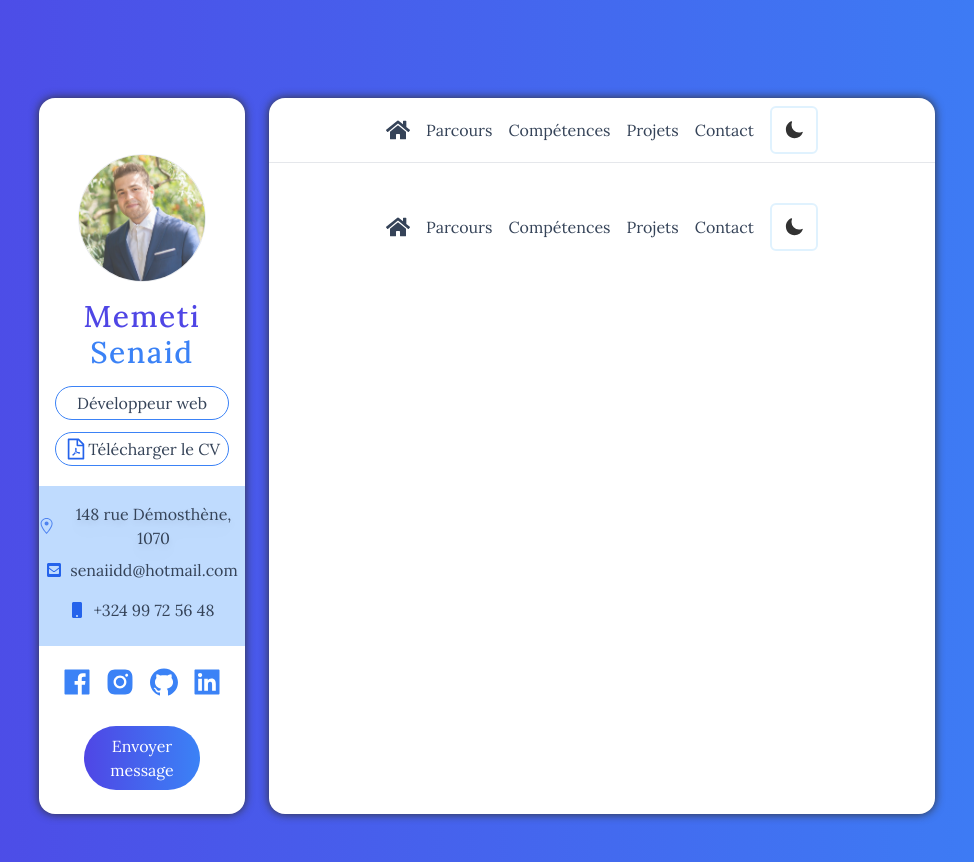
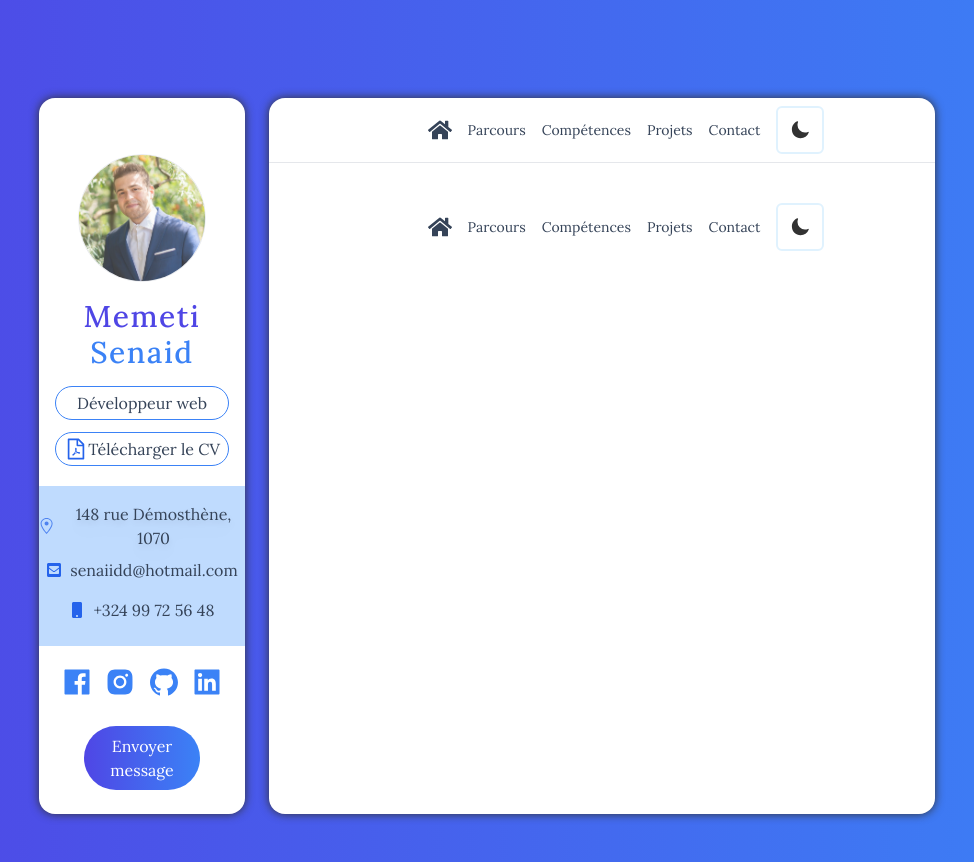
Before and after one commit to Cherif436/Senaid-memeti, a Next.js app: page /Layouts in a window 1280 px wide. Shown: the whole page, without its empty margins (153-1127 px from the left). Built offline with nearby package versions, Linux system fonts and the light colour scheme.

Commit message:
Update Layouts.tsx

```diff
--- a/pages/Layouts.tsx
+++ b/pages/Layouts.tsx
@@ -21,7 +21,19 @@ const Layouts = () => {
     animate={{ opacity: 1 }}
     exit={{ opacity: 0 }}
     transition={{ duration: 1 }} className="overflow-y-scroll">
-      <nav className="flex items-center justify-center overflow-x-auto text-md">
+      <nav className="flex items-center justify-center overflow-x-auto text-md sm:text-sm xs:text-xs">
+        <Link href="/" className="p-1">
+        </Link>
+        <Link href="/" className="p-1">
+        </Link>
+        <Link href="/" className="p-1">
+        </Link>
+        <Link href="/" className="p-1">
+        </Link>
+        <Link href="/" className="p-1">
+        </Link>
+        <Link href="/" className="p-1">
+        </Link>
         <Link href="/" className="p-2">
           <FaHome className="text-2xl font-bold dark:text-white hover:text-blue-600" />
         </Link>
```
